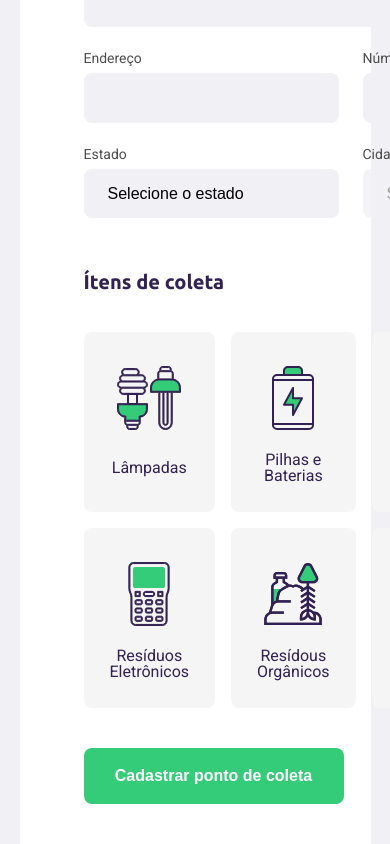
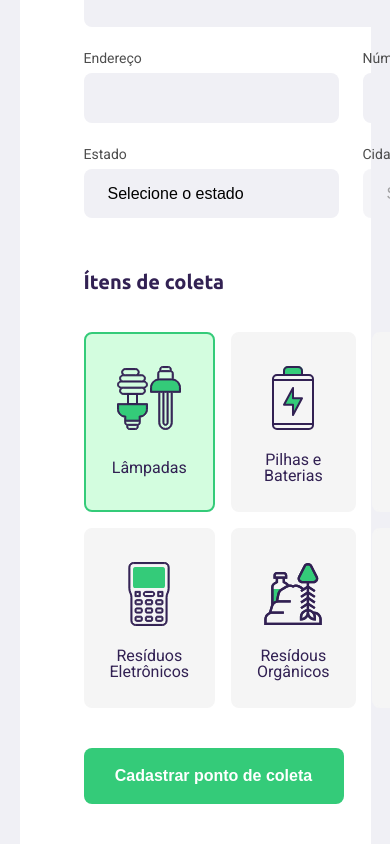
Before and after one commit to leosantosx/Ecoleta, a plain HTML site: page create-point.html in a window 390 px wide. Both pictures are taken after a click on the item "Lâmpadas". Shown: the part 439-1283 px from the top of the page. Drawn offline with Linux system fonts and the light colour scheme; no server answers.

Commit message:
adicionei uma nova funcionalidade
foi feita aparte do js para filtrar os items de coleta

```diff
--- a/create-point.html
+++ b/create-point.html
@@ -98,6 +98,8 @@
                 </li>
              </div>
 
+             <input type="hidden" name="items">
+
              <button type="submit">Cadastrar ponto de coleta</button>
          </form>
     </div>
--- a/css/items-grid.css
+++ b/css/items-grid.css
@@ -25,7 +25,12 @@
     margin-top: 12px;
     color: var(--title-color)
 }
-.items-grid li:hover{
-    border: 2px solid #34cb79;
-    background-color: #e1faec;
+
+.items-grid span, img{
+    pointer-events: none;
 }
+
+.items-grid .selected{
+    border: 2px solid var(--primary-color);
+    background-color: #d3fddf;
+}
--- a/js/itemsDeColeta.js
+++ b/js/itemsDeColeta.js
@@ -0,0 +1,26 @@
+"use strict"
+
+const itensColeta = document.querySelectorAll(".items-grid li")
+const inputColeta = $("input[name=items]")
+let idColeta = []
+
+itensColeta.forEach(item => {
+    item.addEventListener("click", ItemsColeta)
+})
+
+
+function ItemsColeta(event) {
+    let itemLi = event.target
+    itemLi.classList.toggle("selected")
+
+    let itemId = parseInt(itemLi.dataset.id)
+
+    const encontrouItens = idColeta.includes(itemId)
+    if (encontrouItens) {
+        const filtrarItens = idColeta.filter(item => item != itemId)
+        idColeta = filtrarItens
+    } else {
+        idColeta.push(itemId)
+    }
+    inputColeta.value = idColeta
+}
```
